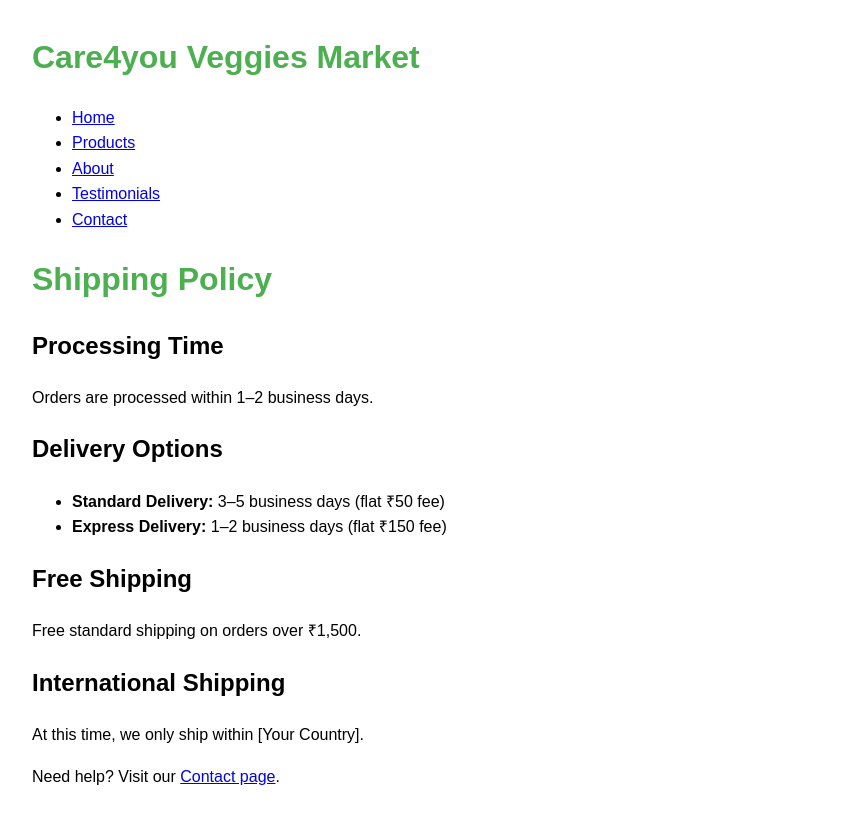
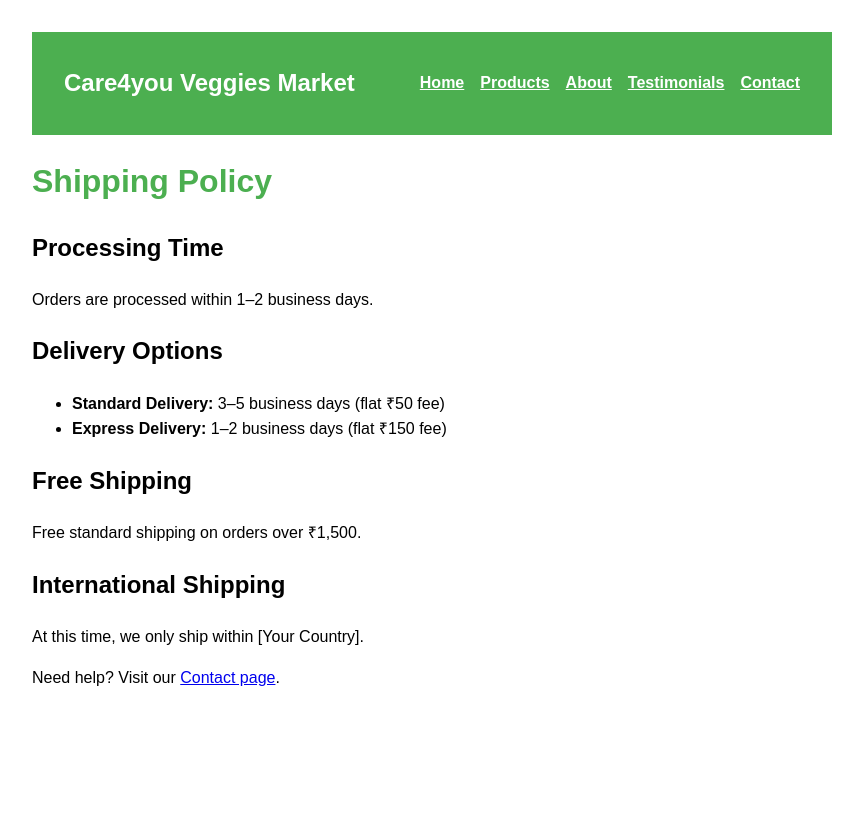
Before and after one commit to gitobon/Care4you, a plain HTML site: page shipping.html in a window 1280 px wide. Shown: the whole page, without its empty margins (208-1071 px from the left). After the commit the page ends 800 px from the top, so only its background shows below. Drawn offline with Linux system fonts and the light colour scheme.

Commit message:
Update shipping.html

```diff
--- a/shipping.html
+++ b/shipping.html
@@ -1,5 +1,14 @@
 <!DOCTYPE html>
 <html lang="en">
+  <style>
+      /* Header */
+    header { background: #4CAF50; padding: 1rem 2rem; display: flex; justify-content: space-between; align-items: center; }
+    header h1 { color: #fff; font-size: 1.5rem; }
+    nav ul { list-style: none; display: flex; gap: 1rem; }
+    nav a { color: #fff; font-weight: bold; }
+    .menu-toggle { display: none; cursor: pointer; flex-direction: column; gap: 5px; }
+    .menu-toggle span { width: 25px; height: 3px; background: #fff; }
+</style>
 <head>
   <meta charset="UTF-8" />
   <meta name="viewport" content="width=device-width, initial-scale=1.0"/>
```
